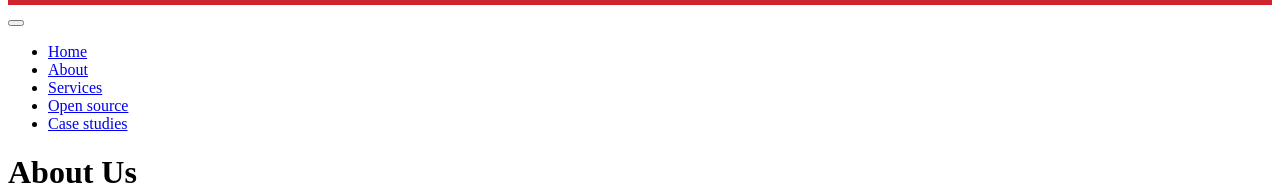
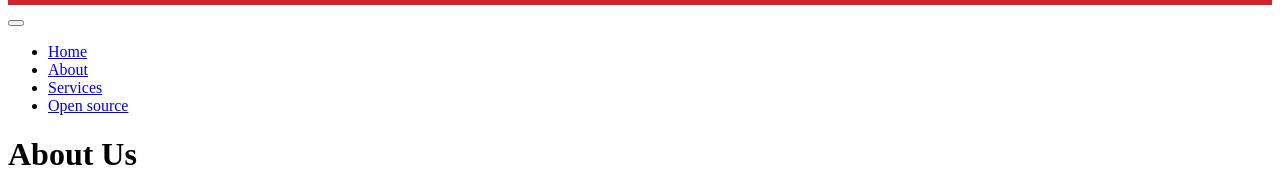
Before and after one commit to Dasmicrobot/dasmicrobot-www, a website: page app/page-about/tmpl.html in a window 1280 px wide. Shown: the part 1267-1462 px from the top of the page. Drawn offline with nearby package versions, Linux system fonts and the light colour scheme; files that its build step writes are made by us from their sources.

Commit message:
Remove case studies

```diff
--- a/app/partials/footer.html
+++ b/app/partials/footer.html
@@ -18,7 +18,6 @@
           <li><a class="list-group-item list-group-item-action" href="about.html">About</a></li>
           <li><a class="list-group-item list-group-item-action" href="services.html">Services</a></li>
           <li><a class="list-group-item list-group-item-action" href="opensource.html">Open source</a></li>
-          <li><a class="list-group-item list-group-item-action" href="casestudies.html">Case studies</a></li>
         </ul>
         <!-- End List Group -->
       </div>
--- a/app/partials/header.html
+++ b/app/partials/header.html
@@ -36,9 +36,6 @@
             <li class="nav-item u-header__nav-item">
               <a class="nav-link u-header__nav-link" href="opensource.html">Open source</a>
             </li>
-            <li class="nav-item u-header__nav-item">
-              <a class="nav-link u-header__nav-link" href="/">Case studies</a>
-            </li>
           </ul>
         </div>
       </nav>
```
